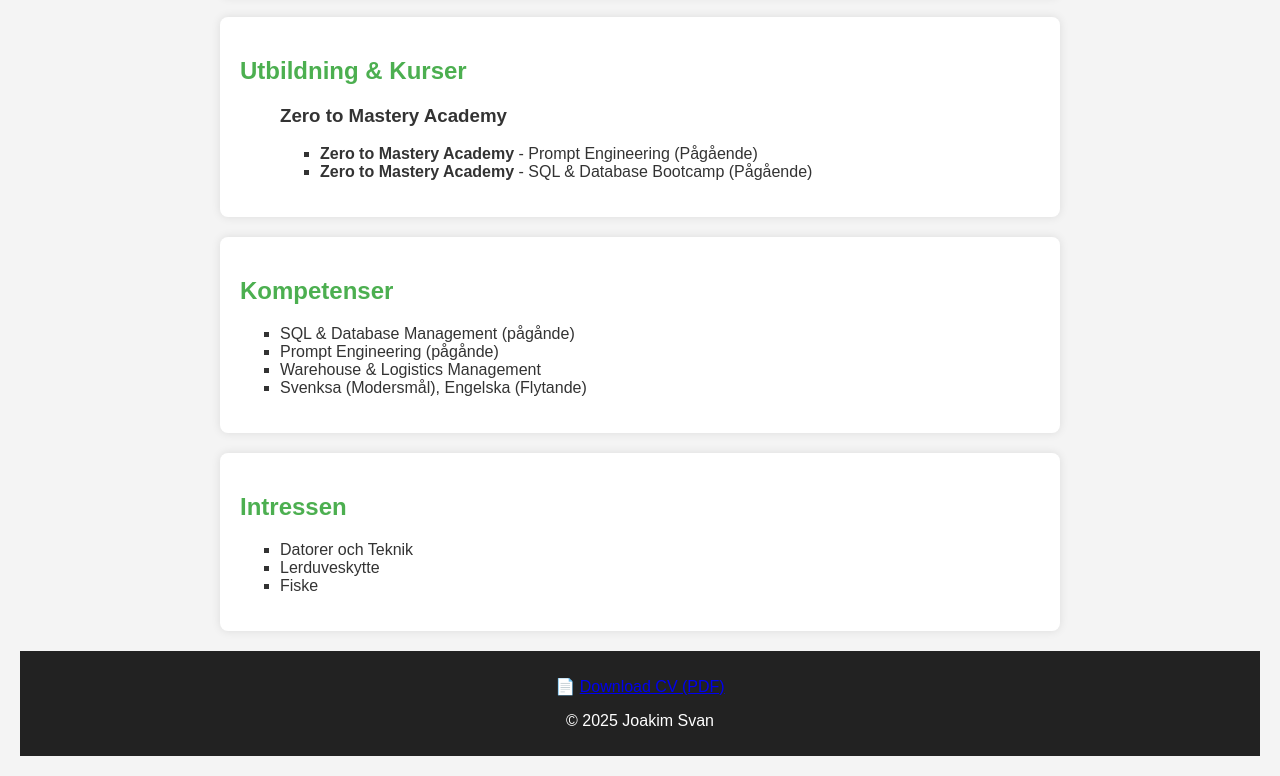
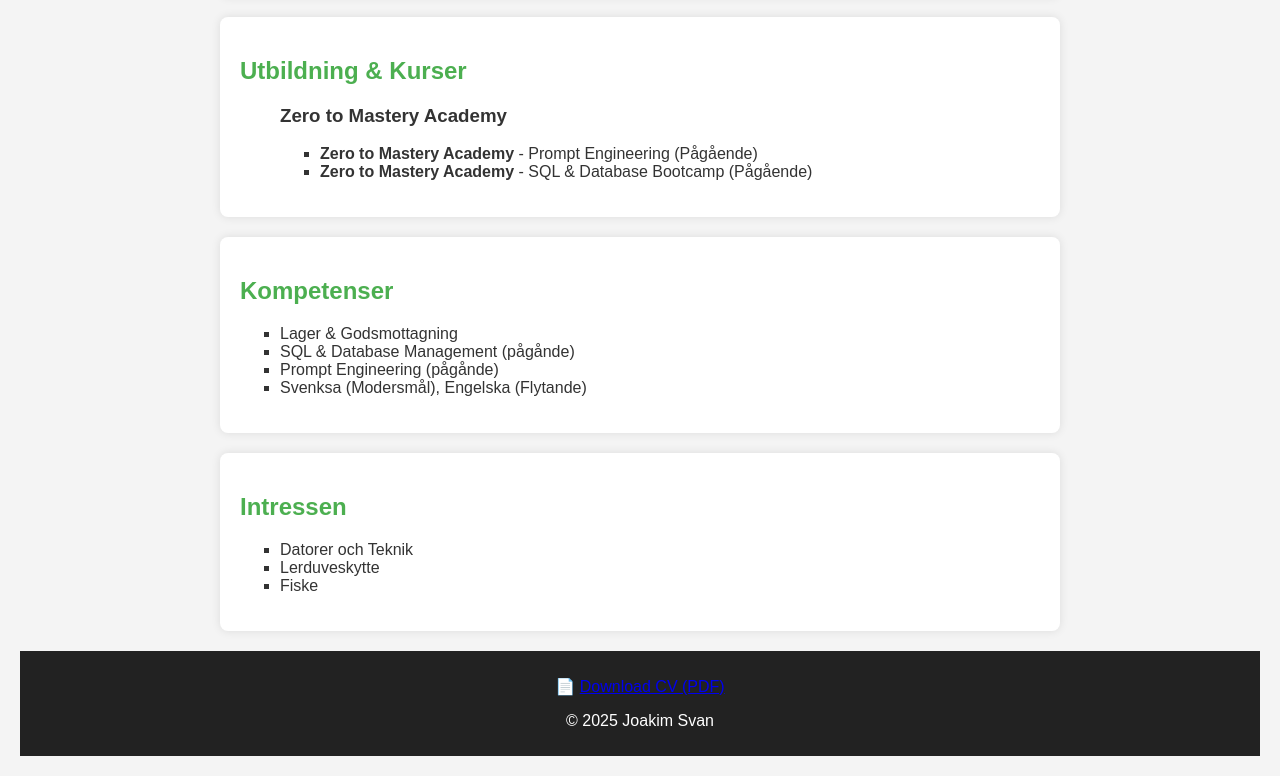
Before and after one commit to Jocke44/cvpage, a plain HTML site: page index.html in a window 1280 px wide. Shown: the part 975-1751 px from the top of the page. Drawn offline with Linux system fonts and the light colour scheme.

Commit message:
updated text to swedish

```diff
--- a/index.html
+++ b/index.html
@@ -64,9 +64,9 @@
     <section>
         <h2>Kompetenser</h2>
         <ul>
+            <li>Lager & Godsmottagning</li>
             <li>SQL & Database Management (pågånde)</li>
             <li>Prompt Engineering (pågånde)</li>
-            <li>Warehouse & Logistics Management</li>
             <li>Svenksa (Modersmål), Engelska (Flytande)</li>
         </ul>
     </section>
```
